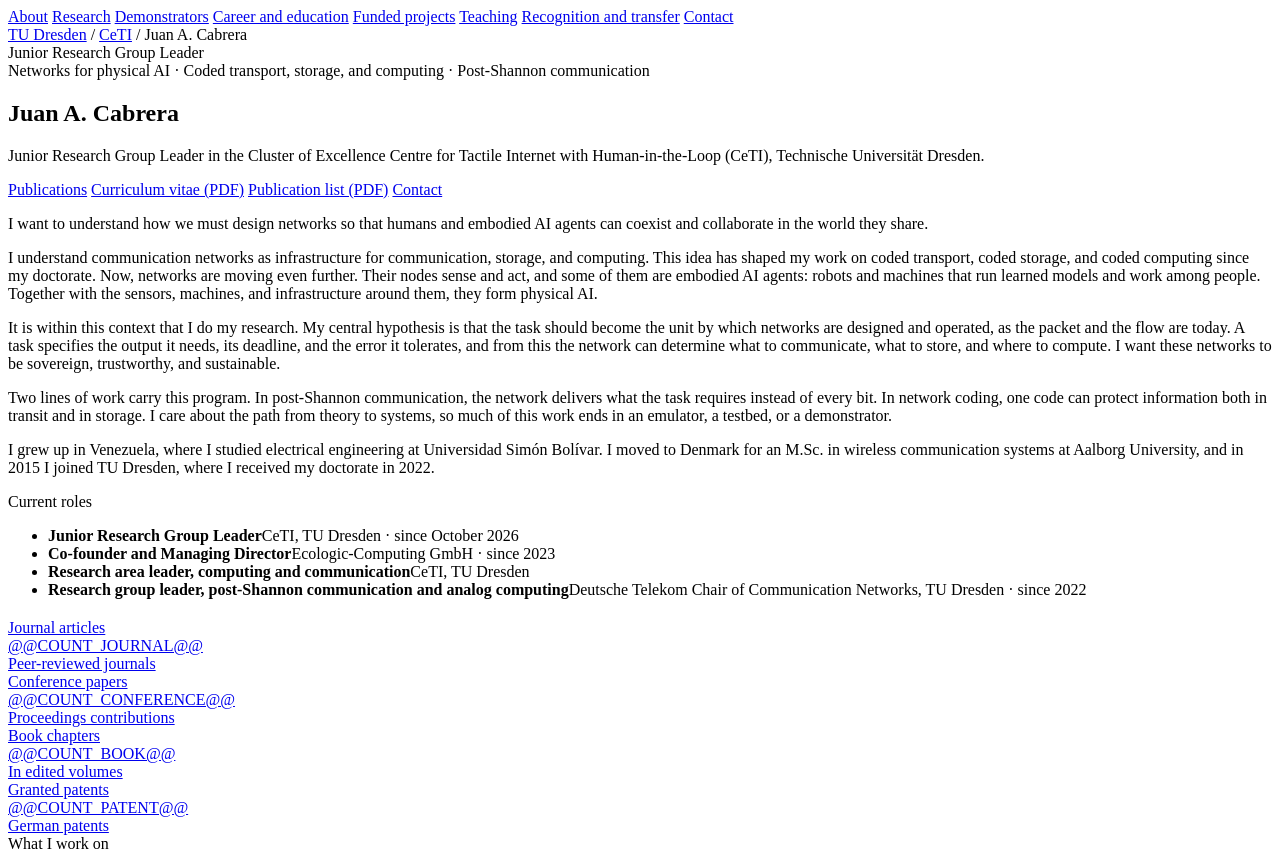
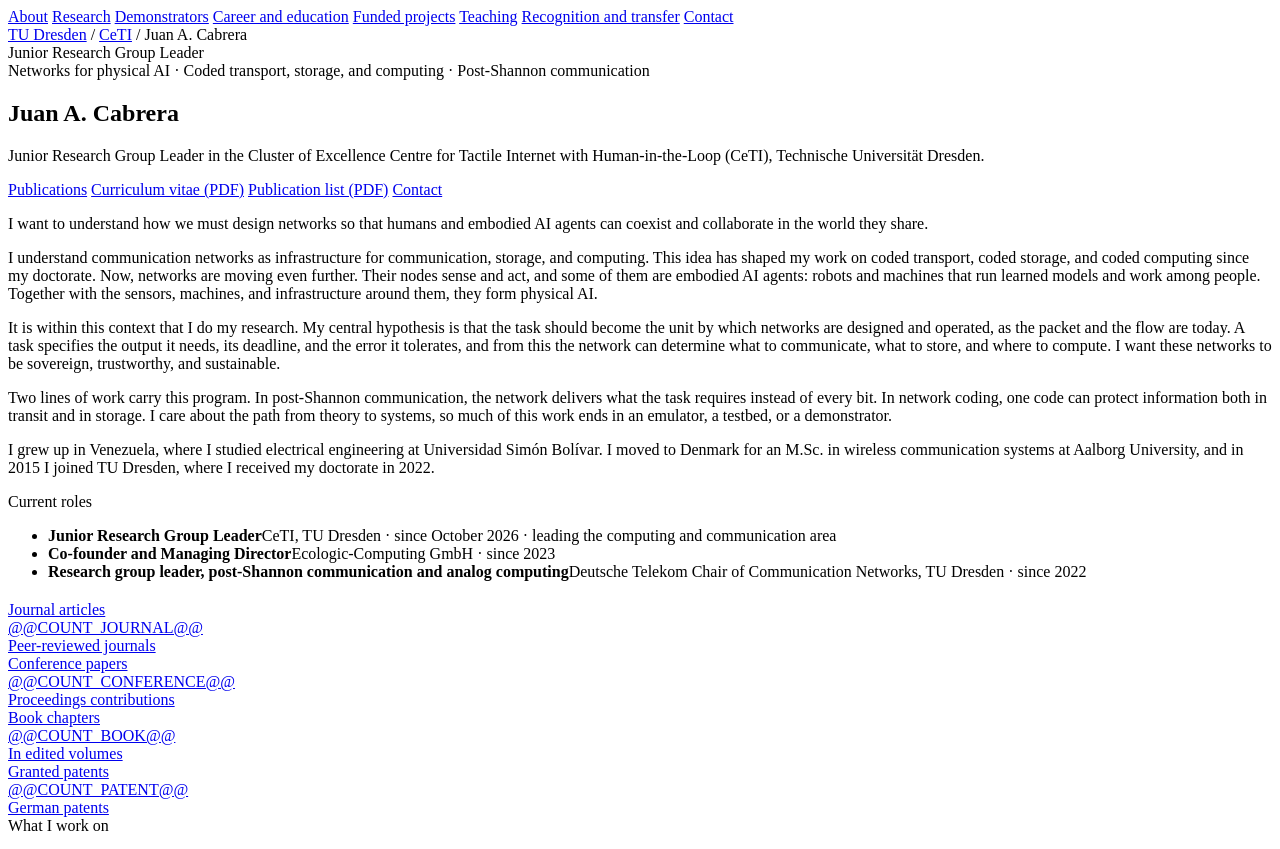
Before and after one commit to JuanCabre/juancabre.github.io, a plain HTML site: page pages/index.html in a window 1280 px wide. Shown: the top 849 px of the page. Drawn offline with Linux system fonts and the light colour scheme.

Commit message:
Drop "Research area leader" as a title in current roles
Fold the CeTI computing and communication area into the Junior Research
Group Leader entry, and phrase it as an activity in the positions list.

Co-Authored-By: Claude Opus 5.5 <noreply@anthropic.com>
Claude-Session: https://claude.ai/code/session_01LvqpJKbmmcdrcZytTvLikE

```diff
--- a/pages/index.html
+++ b/pages/index.html
@@ -69,9 +69,8 @@ nav: home
     <aside class="panel" aria-labelledby="now-title">
       <div class="eyebrow" id="now-title">Current roles</div>
       <ul class="now-list">
-        <li><strong>Junior Research Group Leader</strong><span>CeTI, TU Dresden · since October 2026</span></li>
+        <li><strong>Junior Research Group Leader</strong><span>CeTI, TU Dresden · since October 2026 · leading the computing and communication area</span></li>
         <li><strong>Co-founder and Managing Director</strong><span>Ecologic-Computing GmbH · since 2023</span></li>
-        <li><strong>Research area leader, computing and communication</strong><span>CeTI, TU Dresden</span></li>
         <li><strong>Research group leader, post-Shannon communication and analog computing</strong><span>Deutsche Telekom Chair of Communication Networks, TU Dresden · since 2022</span></li>
       </ul>
     </aside>
@@ -224,7 +223,7 @@ nav: home
       <div class="eyebrow">Positions</div>
       <dl class="rows">
         <dt>Oct 2026 – today</dt>
-        <dd><strong>Junior Research Group Leader</strong>, Cluster of Excellence Centre for Tactile Internet with Human-in-the-Loop (CeTI), TU Dresden<small>Leading the research group on post-Shannon communication and analog computing at the Deutsche Telekom Chair of Communication Networks. Also leader of CeTI's research area on computing and communication, where I coordinate the contributions of the principal investigators to shared testbeds.</small></dd>
+        <dd><strong>Junior Research Group Leader</strong>, Cluster of Excellence Centre for Tactile Internet with Human-in-the-Loop (CeTI), TU Dresden<small>Leading the research group on post-Shannon communication and analog computing at the Deutsche Telekom Chair of Communication Networks. I also lead CeTI's research area on computing and communication, where I coordinate the contributions of the principal investigators to shared testbeds.</small></dd>
         <dt>2023 – today</dt>
         <dd><strong>Co-founder and Managing Director</strong>, Ecologic-Computing GmbH<small>A spin-off that focuses on reducing energy consumption in communication systems.</small></dd>
         <dt>2022 – today</dt>
```
